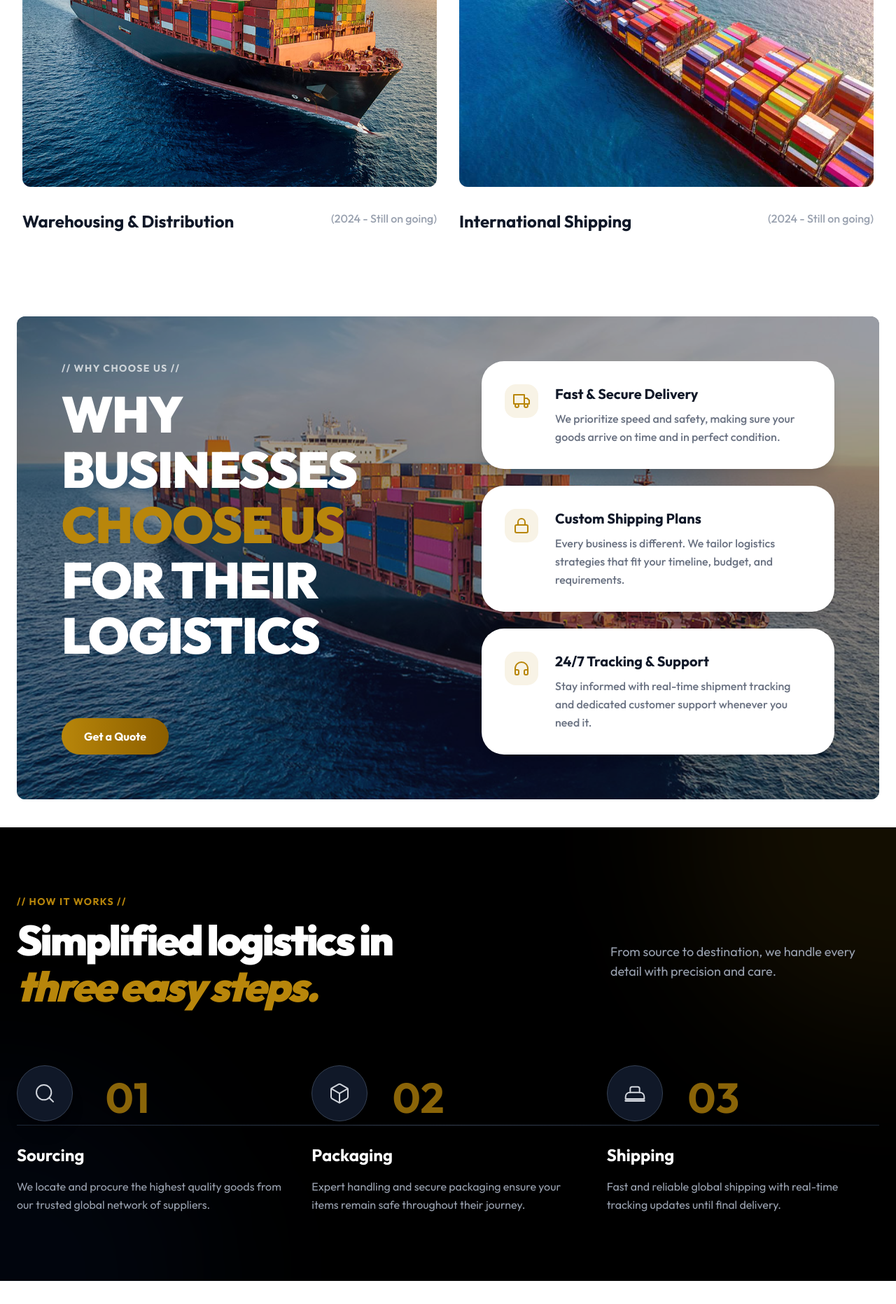
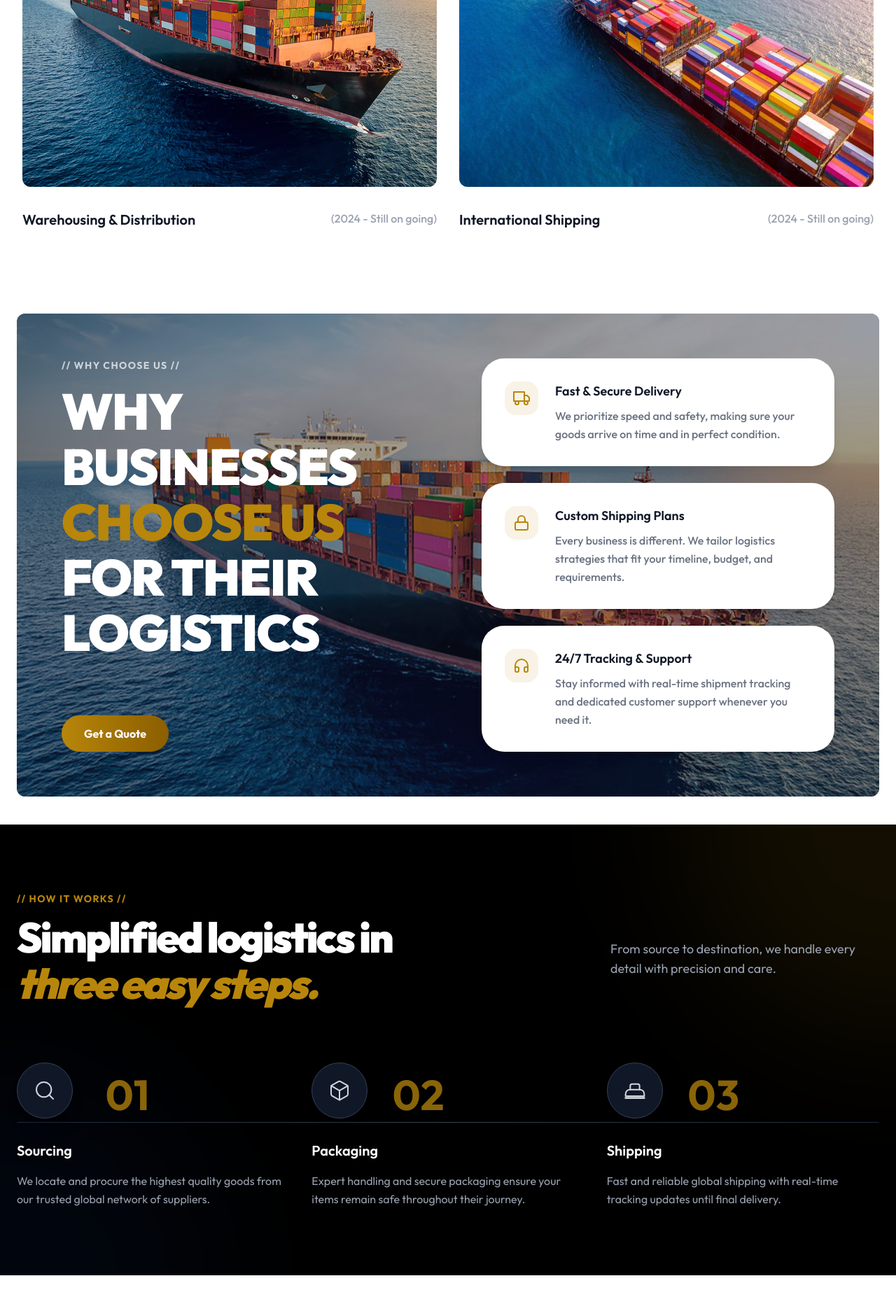
Before and after one commit to Shibilipadalath/logistic-web, a Next.js app: page / in a window 1280 px wide. Shown: the part 2097-3960 px from the top of the page at 70% size. Built offline with nearby package versions, Linux system fonts and the light colour scheme; a web font is replaced by a local one.

Commit message:
new font change

```diff
--- a/src/components/AllServices.tsx
+++ b/src/components/AllServices.tsx
@@ -97,7 +97,7 @@ export default function AllServices() {
                   <span className="text-xs font-bold tracking-widest text-brand-primary uppercase mb-2 block opacity-70">
                     Service {service.id.toString().padStart(2, "0")}
                   </span>
-                  <h3 className="text-3xl font-black text-brand-black transition-colors duration-300">
+                  <h3 className="text-xl font-bold text-brand-black transition-colors duration-300">
                     {service.title}
                   </h3>
                 </div>
--- a/src/components/Gallery.tsx
+++ b/src/components/Gallery.tsx
@@ -62,7 +62,7 @@ export default function Gallery() {
                     Portfolio Case
                   </span>
                   <div className="flex items-center justify-between">
-                    <h3 className="text-xl md:text-2xl font-bold text-white tracking-tight">
+                    <h3 className="text-lg md:text-xl font-semibold text-white tracking-tight">
                       {img.title}
                     </h3>
                   </div>
--- a/src/components/Process.tsx
+++ b/src/components/Process.tsx
@@ -110,7 +110,7 @@ export default function Process() {
               </span>
 
               {/* Content */}
-              <h3 className="text-2xl font-bold mb-4">{step.title}</h3>
+              <h3 className="text-xl font-semibold mb-4">{step.title}</h3>
               <p className="text-gray-400 leading-relaxed group-hover:text-gray-300 transition-colors">
                 {step.description}
               </p>
--- a/src/components/Services.tsx
+++ b/src/components/Services.tsx
@@ -142,7 +142,7 @@ export default function Services() {
 
                 {/* Content */}
                 <div className="flex items-start justify-between border-t border-transparent pt-2 mt-auto">
-                  <h3 className="text-xl md:text-2xl font-bold text-gray-900 group-hover:text-[#B8860B] transition-colors">
+                  <h3 className="text-lg md:text-xl font-semibold text-gray-900 group-hover:text-[#B8860B] transition-colors">
                     {service.title}
                   </h3>
                   <span className="text-gray-400 text-sm md:text-base font-medium whitespace-nowrap ml-4">
--- a/src/components/WhyChooseUs.tsx
+++ b/src/components/WhyChooseUs.tsx
@@ -113,7 +113,7 @@ export default function WhyChooseUs() {
                   {feature.icon}
                 </div>
                 <div className="space-y-2">
-                  <h3 className="text-xl font-bold text-gray-900">
+                  <h3 className="text-lg font-semibold text-gray-900">
                     {feature.title}
                   </h3>
                   <p className="text-gray-500 leading-relaxed font-medium">
```
